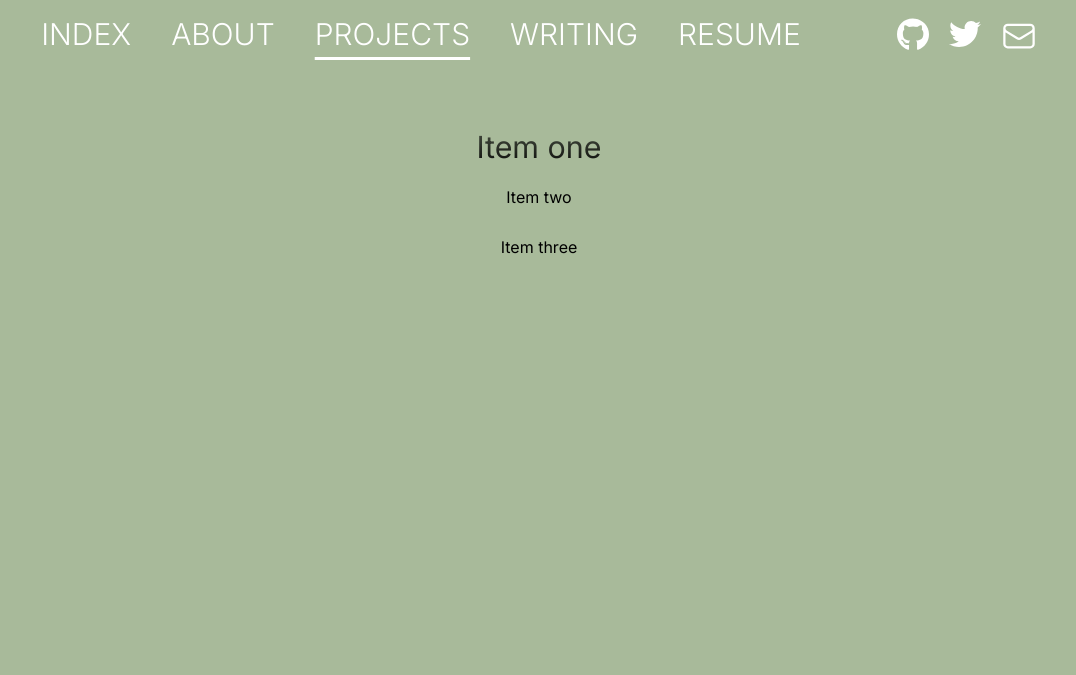
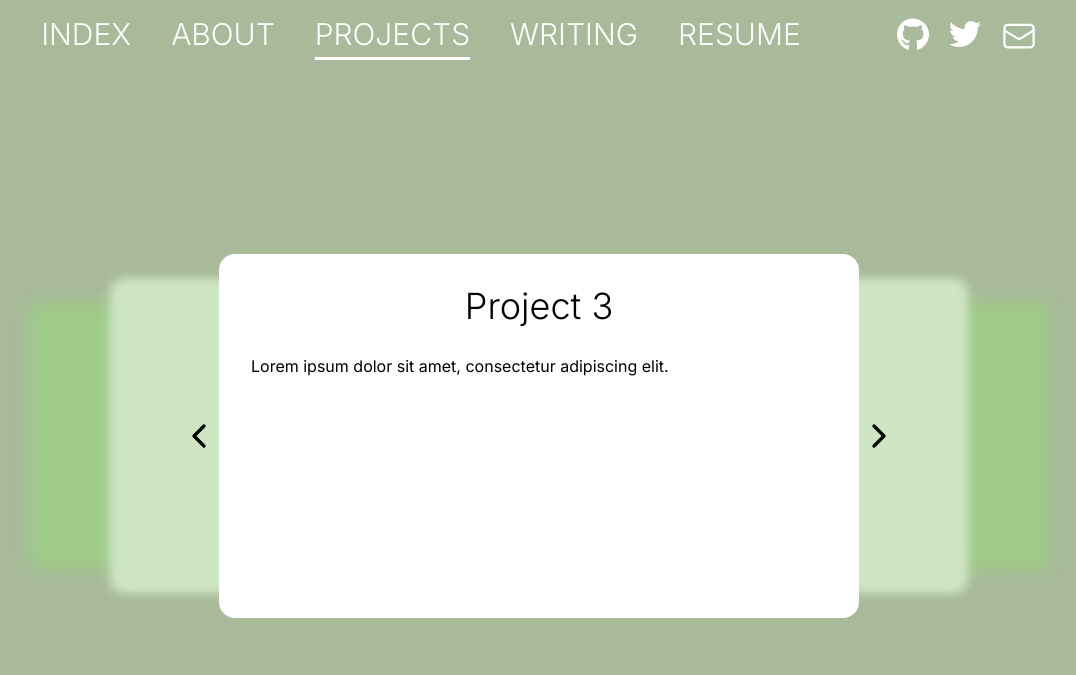
Before and after one commit to elewis9989/personal, an Astro site: page /projects in a window 1280 px wide. Shown: the whole page, without its empty margins (101-1177 px from the left). Built offline with nearby package versions, Linux system fonts and the light colour scheme; Astro itself is replaced by a stand-in of ours; a web font is replaced by a local one.

Commit message:
try carousel

```diff
--- /dev/null
+++ b/src/components/projects.tsx
@@ -0,0 +1,153 @@
+import { For, type Component, createSignal } from "solid-js";
+
+const MAX_VISIBILITY = 3;
+
+export const ProjectList: Component = () => {
+  return <Carousel />;
+};
+
+interface ICard {
+  title: string;
+  description: string;
+}
+
+const Card: Component<ICard> = (props) => {
+  return (
+    <div class="card">
+      <h2>{props.title}</h2>
+      <p>{props.description}</p>
+    </div>
+  );
+};
+
+const Carousel: Component = (props) => {
+  const [active, setActive] = createSignal(2);
+
+  return (
+    <div class="carousel">
+      {active() > 0 && (
+        <button
+          class="nav left"
+          onclick={() => {
+            console.log("hi");
+            setActive(active() - 1);
+          }}
+        >
+          <ChevronLeft />
+        </button>
+      )}
+
+      <For each={projects}>
+        {(project, i) => (
+          <div
+            class="card-container"
+            style={{
+              "--active": i() === active() ? 1 : 0,
+              "--offset": (active() - i()) / 3,
+              "--direction": Math.sign(active() - i()),
+              "--abs-offset": Math.abs(active() - i()) / 3,
+              "pointer-events": active() === i() ? "auto" : "none",
+              opacity: Math.abs(active() - i()) >= MAX_VISIBILITY ? "0" : "1",
+              display:
+                Math.abs(active() - i()) > MAX_VISIBILITY ? "none" : "block",
+            }}
+          >
+            <Card title={project.title} description={project.description} />
+          </div>
+        )}
+      </For>
+      {active() < projects.length - 1 && (
+        <button
+          class="nav right"
+          onclick={() => {
+            console.log("hi");
+            setActive(active() + 1);
+          }}
+        >
+          <ChevronRight />
+        </button>
+      )}
+    </div>
+  );
+};
+
+const ChevronLeft = () => {
+  return (
+    <svg
+      xmlns="http://www.w3.org/2000/svg"
+      width="24"
+      height="24"
+      viewBox="0 0 24 24"
+      fill="none"
+      stroke="currentColor"
+      stroke-width="2"
+      stroke-linecap="round"
+      stroke-linejoin="round"
+      class="lucide lucide-chevron-left"
+    >
+      <path d="m15 18-6-6 6-6" />
+    </svg>
+  );
+};
+
+const ChevronRight = () => {
+  return (
+    <svg
+      xmlns="http://www.w3.org/2000/svg"
+      width="24"
+      height="24"
+      viewBox="0 0 24 24"
+      fill="none"
+      stroke="currentColor"
+      stroke-width="2"
+      stroke-linecap="round"
+      stroke-linejoin="round"
+      class="lucide lucide-chevron-right"
+    >
+      <path d="m9 18 6-6-6-6" />
+    </svg>
+  );
+};
+
+const projects = [
+  {
+    title: "Project 1",
+    description: "Lorem ipsum dolor sit amet, consectetur adipiscing elit.",
+  },
+  {
+    title: "Project 2",
+    description: "Lorem ipsum dolor sit amet, consectetur adipiscing elit.",
+  },
+  {
+    title: "Project 3",
+    description: "Lorem ipsum dolor sit amet, consectetur adipiscing elit.",
+  },
+  {
+    title: "Project 4",
+    description: "Lorem ipsum dolor sit amet, consectetur adipiscing elit.",
+  },
+  {
+    title: "Project 5",
+    description: "Lorem ipsum dolor sit amet, consectetur adipiscing elit.",
+  },
+  {
+    title: "Project 6",
+    description: "Lorem ipsum dolor sit amet, consectetur adipiscing elit.",
+  },
+  {
+    title: "Project 7",
+    description: "Lorem ipsum dolor sit amet, consectetur adipiscing elit.",
+  },
+  {
+    title: "Project 8",
+    description: "Lorem ipsum dolor sit amet, consectetur adipiscing elit.",
+  },
+  {
+    title: "Project 9",
+    description: "Lorem ipsum dolor sit amet, consectetur adipiscing elit.",
+  },
+  {
+    title: "Project 10",
+    description: "Lorem ipsum dolor sit amet, consectetur adipiscing elit.",
+  },
+];
--- a/src/pages/projects.astro
+++ b/src/pages/projects.astro
@@ -1,6 +1,7 @@
 ---
 import Layout from "../layouts/Layout.astro";
 import "@styles/projects.css";
+import { ProjectList } from "@components/projects";
 ---
 
 <Layout
@@ -9,46 +10,7 @@ import "@styles/projects.css";
   navColor="text-white"
   navUnderline="bg-white"
 >
-  <div id="scroll-container">
-    <div class="wrap-container" id="wrap-scroll">
-      <ul id="ul-scroll">
-        <li class="active">
-          <span class="item"> Item one</span>
-        </li>
-        <li>
-          <span class="item"> Item two</span>
-        </li>
-        <li>
-          <span class="item"> Item three</span>
-        </li>
-        <li>
-          <span class="item"> Item four</span>
-        </li>
-        <li>
-          <span class="item"> Item five</span>
-        </li>
-        <li>
-          <span class="item"> Item six</span>
-        </li>
-        <li>
-          <span class="item"> Item seven</span>
-        </li>
-        <li>
-          <span class="item"> Item eight</span>
-        </li>
-        <li>
-          <span class="item"> Item nine</span>
-        </li>
-        <li>
-          <span class="item"> Item ten</span>
-        </li>
-        <li>
-          <span class="item"> Item eleven</span>
-        </li>
-      </ul>
-    </div>
-  </div>
-  <script>
-    import "../scripts/scroll.js";
-  </script>
+  <section class="flex justify-center items-center h-full w-full">
+    <ProjectList client:load />
+  </section>
 </Layout>
--- a/src/scripts/scroll.js
+++ /dev/null
@@ -1,66 +0,0 @@
-var scrollW = document.getElementById("wrap-scroll");
-var scrollUl = document.getElementById("ul-scroll");
-var itemsScrolled,
-  itemsMax,
-  cloned = false;
-
-var listOpts = {
-  itemCount: null,
-  itemHeight: null,
-  items: [],
-};
-
-function scrollWrap() {
-  itemsScrolled = Math.ceil(
-    (this.scrollTop + listOpts.itemHeight / 2) / listOpts.itemHeight,
-  );
-
-  if (this.scrollTop < 1) {
-    itemsScrolled = 0;
-  }
-
-  listOpts.items.forEach(function (ele) {
-    ele.classList.remove("active");
-  });
-
-  if (itemsScrolled < listOpts.items.length) {
-    listOpts.items[itemsScrolled].classList.add("active");
-  }
-
-  if (itemsScrolled > listOpts.items.length - 3) {
-    var node;
-    for (let i = 0; i <= itemsMax - 1; i++) {
-      node = listOpts.items[i];
-
-      if (!cloned) {
-        node = listOpts.items[i].cloneNode(true);
-      }
-
-      scrollUl.appendChild(node);
-    }
-
-    initItems(cloned);
-    cloned = true;
-    itemsScrolled = 0;
-  }
-}
-
-function initItems(scrollSmooth) {
-  listOpts.items = [].slice.call(scrollUl.querySelectorAll("li"));
-  listOpts.itemHeight = listOpts.items[0].clientHeight;
-  listOpts.itemCount = listOpts.items.length;
-
-  if (!itemsMax) {
-    itemsMax = listOpts.itemCount;
-  }
-
-  if (scrollSmooth) {
-    var seamLessScrollPoint = (itemsMax - 3) * listOpts.itemHeight;
-    scrollW.scrollTop = seamLessScrollPoint;
-  }
-}
-
-document.addEventListener("DOMContentLoaded", function () {
-  initItems();
-  scrollW.onscroll = scrollWrap;
-});
--- a/src/styles/projects.css
+++ b/src/styles/projects.css
@@ -1,60 +1,56 @@
-#scroll-container {
-  overflow: hidden;
-  max-width: 100%;
-  margin: auto;
+.carousel {
+  /* perspective: 100%; */
+  transform-style: preserve-3d;
 
-  @apply h-full;
+  @apply relative lg:w-1/2 lg:h-1/2 w-1/2 h-1/2;
 }
 
-.wrap-container {
+.card-container {
   position: absolute;
-  left: 0;
-  max-height: 200px;
-  width: 100vw;
-  margin: auto;
-  overflow: auto;
-  mask: url(#masking);
-  -webkit-mask-image: -webkit-gradient(
-    linear,
-    left bottom,
-    left top,
-    color-stop(0.5, rgba(0, 0, 0, 1)),
-    color-stop(1, rgba(0, 0, 0, 0))
-  );
+  width: 100%;
+  height: 100%;
+  transform: rotateY(calc(var(--offset) * 50deg))
+    scaleY(calc(1 + var(--abs-offset) * -0.4))
+    translateZ(calc(var(--abs-offset) * -30rem))
+    translateX(calc(var(--direction) * -5rem));
+  filter: blur(calc(var(--abs-offset) * 1rem));
+  transition: all 0.3s ease-out;
 
-  ul {
-    position: relative;
-    transition: transform 0.3s;
-    top: 50px;
-  }
-
-  ul,
-  ul li {
-    margin: 0;
-    padding: 0;
-    text-align: center;
-  }
-
-  ul li {
-    height: 50px;
-    line-height: 50px;
-    transition: transform 0.3s;
-    overflow: hidden;
-
-    &:last-of-type {
-      padding-bottom: 50px;
-    }
-
-    &.active {
-      .item {
-        transform: scale(1.9);
-      }
-    }
-  }
-
-  ul li .item {
-    position: relative;
-    transition: transform 200ms;
-    display: inline-block;
+  @media screen and (min-width: 1024px) {
+    transform: rotateY(calc(var(--offset) * 50deg))
+      scaleY(calc(1 + var(--abs-offset) * -0.4))
+      translateZ(calc(var(--abs-offset) * -30rem))
+      translateX(calc(var(--direction) * -5rem));
   }
 }
+
+.card {
+  background-color: hsl(100deg, 40%, calc(100% - var(--abs-offset) * 50%));
+
+  @apply w-full h-full p-8 rounded-2xl text-justify transition-all duration-300 ease-out;
+}
+.card h2 {
+  @apply text-center lg:text-4xl font-light m-0 mb-7;
+}
+.card p,
+.card h2 {
+  transition: all 0.3s ease-out;
+  opacity: var(--active);
+
+  @apply truncate;
+}
+
+.nav {
+  @apply text-black absolute flex items-center justify-center top-1/2 z-10 cursor-pointer select-none;
+
+  svg {
+    @apply w-10 h-auto;
+  }
+}
+.nav.left {
+  transform: translateX(-100%) translatey(-50%);
+}
+.nav.right {
+  right: 0;
+  transform: translateX(100%) translatey(-50%);
+}
```
Also changed, not shown: public/images/projects/modal.png (added).
